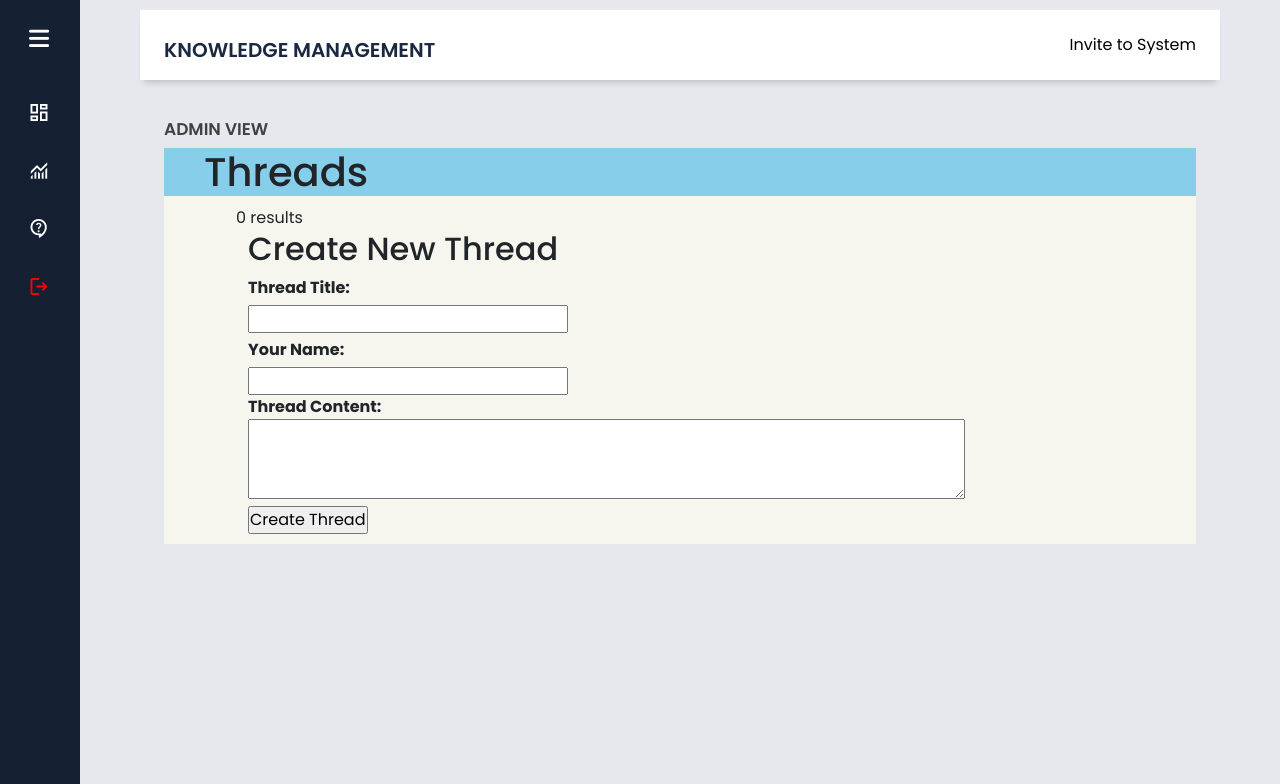
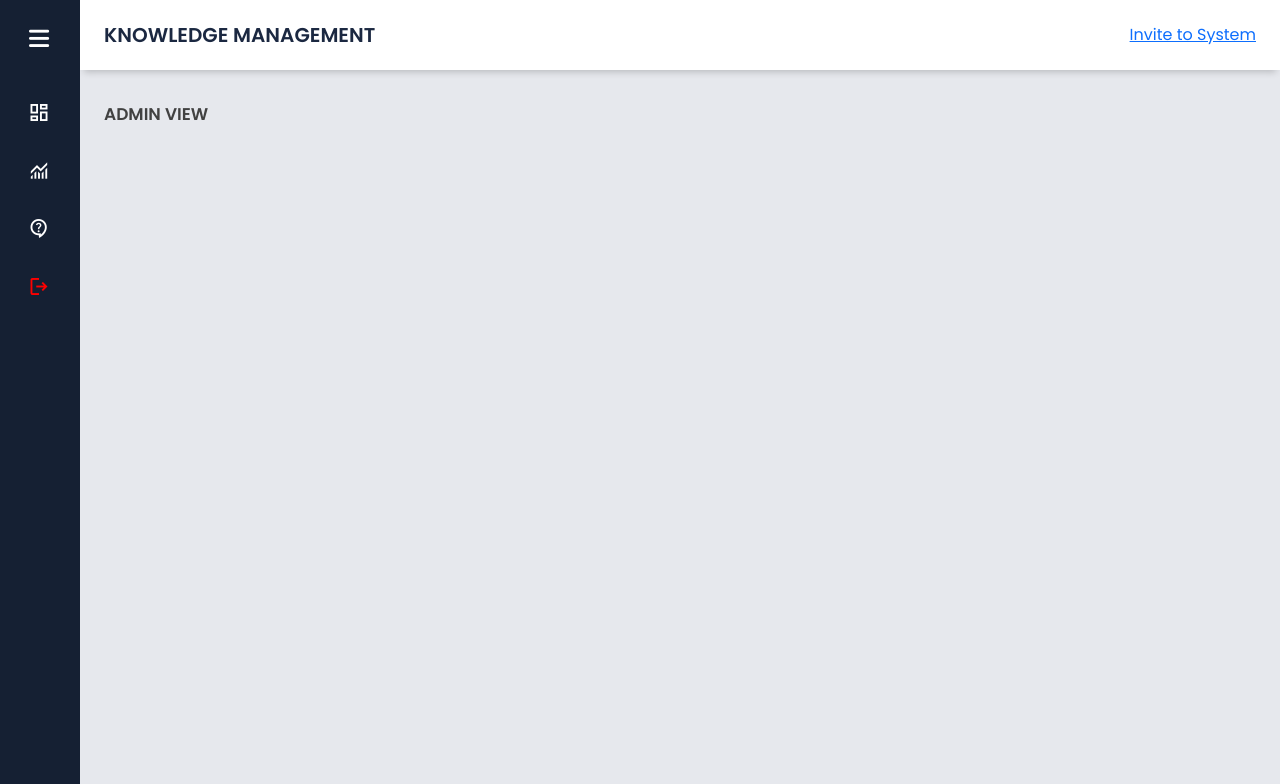
Before and after one commit to johnongit123/Team-Project-Stage-1, a PHP site: page /Music/admin/faq.php in a window 1280 px wide. Shown: the top 784 px of the page. Run offline with PHP 8.4, Linux system fonts and the light colour scheme; the visitor is signed in with stand-in values (Sample User, id 1); data that the repository does not hold is empty.

Commit message:
Update faq.php

```diff
--- a/admin/faq.php
+++ b/admin/faq.php
@@ -90,111 +90,7 @@ check_login();
         <div class="main-title">
             <p class="font-weight-bold">ADMIN VIEW</p>
         </div>
-    <?php
-$servername = "localhost";
-$username = "team20";
-$password = "FjE*onBcO3)8KAwt ";
-$dbname = "team20";
 
-// Create connection
-$conn = new mysqli($servername, $username, $password, $dbname);
-
-// Check connection
-if ($conn->connect_error) {
-    die("Connection failed: " . $conn->connect_error);
-}
-
-// Start HTML output
-echo '<!DOCTYPE html>
-<html lang="en">
-<head>
-    <meta charset="UTF-8">
-    <meta name="viewport" content="width=device-width, initial-scale=1.0">
-    <title>Index</title>
-    <link rel="stylesheet" href="styles.css">
-    <script src="Test.js"></script>
-</head>
-<body>
-    <div class="top-bar">
-        <h1>Threads</h1>
-    </div>
-    <div class="main">
-        <ol>';
-
-$sql = "SELECT ThreadID, title, author, date, content FROM Threads";
-$result = $conn->query($sql);
-
-// Check if there are rows returned
-if ($result->num_rows > 0) {
-    // Output data of each row
-    while($row = $result->fetch_assoc()) {
-        // Generate HTML dynamically using fetched data
-        echo '<li class="row">
-                <a href="index.php/?id=' . $row["ThreadID"] . '">
-                    <h4 class="title">' . $row["title"] . '</h4>
-                    <div class="bottom">
-                        <p class="timestamp">' . date("Y-m-d H:i:s", strtotime($row["date"])) . ' ' . $row["author"] . '</p>
-                    </div>
-                </a>
-              </li>';
-    }
-} else {
-    echo "0 results";
-}
-
-echo '<div class="container">
-    <h2>Create New Thread</h2>
-    <form method="post" enctype="multipart/form-data" action="Forum/index.php">
-        <p for="thread_title"><strong>Thread Title:</strong></p>
-        <input type="text" id="thread_title" name="thread_title" required><br>
-
-        <p for="author_name"><strong>Your Name:</strong></p>
-        <input type="text" id="author_name" name="author_name" required><br>
-
-        <label for="thread_content"><strong>Thread Content:</strong></label><br>
-        <textarea id="thread_content" name="thread_content" rows="4" cols="50" required></textarea><br>
-
-
-        <input type="submit" id="create_thread_button" value="Create Thread">
-    </form>
-</div>';
-
-
-
-
-
-if ($_SERVER["REQUEST_METHOD"] == "POST") {
-
-    $threadTitle = $_POST["thread_title"];
-    $authorName = $_POST["author_name"];
-    $threadContent = $_POST["thread_content"];
-
-
-
-    $sqlAdd = "INSERT INTO Threads (Title, Author, Date, Content)
-               VALUES ('$threadTitle', '$authorName', NOW(), '$threadContent')";
-
-    // Execute SQL query
-    if ($conn->query($sqlAdd) === TRUE) {
-        echo 'New Record created Succesfully';
-    } else {
-        echo "Error: " . $sqlAdd . "<br>" . $conn->error;
-    }
-
-    // Close database connection
-    $conn->close();
-}
-
-
-
-
-
-// End HTML output
-echo '</ol>
-    </div>
-</body>
-</html>';
-?>
 
 
 
```
